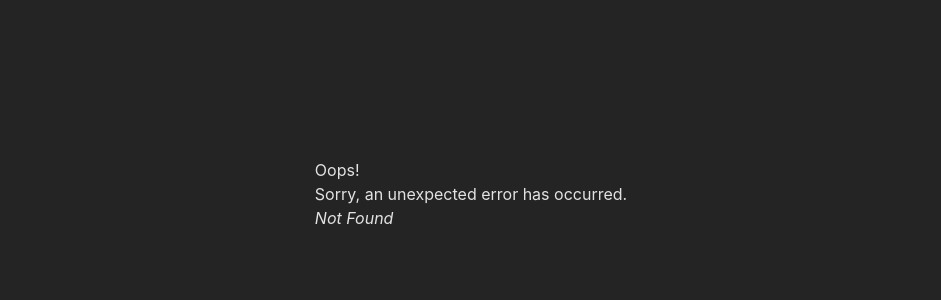
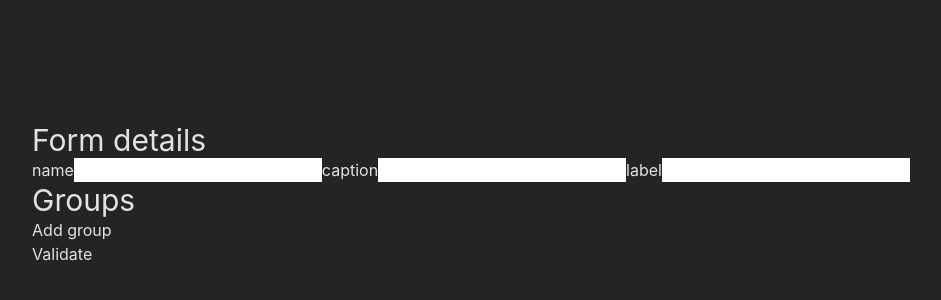
Before and after one commit to utbm/freelyforms-back, a React (Vite) app in the folder src/main/js/: page /prefab-creation in a window 1280 px wide. Before the commit this address had no page. Shown: the part 206-506 px from the top of the page, without its empty margins (169-1110 px from the left). Built offline with nearby package versions, Linux system fonts and the light colour scheme.

Commit message:
feat: minimal prefab-creation

```diff
--- a/src/main/js/package.json
+++ b/src/main/js/package.json
@@ -11,7 +11,10 @@
 		"format": "prettier --write src"
 	},
 	"dependencies": {
+		"@emotion/react": "^11.11.1",
 		"framer-motion": "^10.16.5",
+		"jotai": "^2.6.0",
+		"jotai-devtools": "^0.7.0",
 		"mobile-detect": "^1.4.5",
 		"react": "^18.2.0",
 		"react-dom": "^18.2.0",
--- /dev/null
+++ b/src/main/js/src/components/prefab-creation/BasicComponentInfo.tsx
@@ -0,0 +1,11 @@
+import { Input } from "./Input";
+
+export const BasicComponentInfo = () => {
+	return (
+		<>
+			<Input type="text" name="name" label="name" />
+			<Input type="text" name="caption" label="caption" />
+			<Input type="text" name="label" label="label" />
+		</>
+	);
+};
--- /dev/null
+++ b/src/main/js/src/components/prefab-creation/Field.tsx
@@ -0,0 +1,51 @@
+import { FC } from "react";
+import { BasicComponentInfo } from "./BasicComponentInfo";
+import { Rule } from "./Rule";
+import { prefabAtom } from "./store";
+import { useAtom } from "jotai";
+
+type FieldProps = {
+	groupIndex: number;
+	fieldIndex: number;
+};
+
+export const Field: FC<FieldProps> = (props) => {
+	const [prefab, setPrefab] = useAtom(prefabAtom);
+
+	if (!prefab.groups) {
+		return null;
+	}
+	const group = prefab.groups[props.groupIndex];
+
+	if (!group || !group.fields) {
+		return null;
+	}
+
+	const field = group.fields[props.fieldIndex];
+
+	return (
+		<div>
+			<BasicComponentInfo />
+			Rules :
+			<Rule />
+			<button
+				onClick={() => {
+					setPrefab((prefab) => ({
+						...prefab,
+						groups: prefab.groups?.map((group, gindex) => {
+							if (props.groupIndex === gindex) {
+								return {
+									...group,
+									fields: group.fields?.filter((field, findex) => props.fieldIndex !== findex),
+								};
+							}
+							return group;
+						}),
+					}));
+				}}
+			>
+				Remove field
+			</button>
+		</div>
+	);
+};
--- /dev/null
+++ b/src/main/js/src/components/prefab-creation/Group.tsx
@@ -0,0 +1,62 @@
+import { FC } from "react";
+import { Field } from "./Field";
+import { BasicComponentInfo } from "./BasicComponentInfo";
+import { useAtom } from "jotai";
+import { prefabAtom } from "./store";
+
+type GroupProps = {
+	index: number;
+};
+
+export const Group: FC<GroupProps> = (props) => {
+	const [prefab, setPrefab] = useAtom(prefabAtom);
+	if (!prefab.groups) {
+		return null;
+	}
+	const group = prefab.groups[props.index];
+
+	if (!group) {
+		return null;
+	}
+
+	return (
+		<div className="flex flex-col flex-gap2">
+			<h1 className="text-3xl">Group</h1>
+			<BasicComponentInfo />
+			<h1 className="text-3xl">Fields</h1>
+			{group.fields?.map((field, index) => <Field fieldIndex={index} groupIndex={props.index} />)}
+			<button
+				onClick={() => {
+					setPrefab((prefab) => ({
+						...prefab,
+						groups: prefab.groups?.map((group, groupIndex) => {
+							if (groupIndex === props.index) {
+								return {
+									...group,
+									fields: group.fields?.concat({
+										rules: {
+											typeRules: [{}],
+										},
+									}),
+								};
+							}
+							return group;
+						}),
+					}));
+				}}
+			>
+				Add field
+			</button>
+			<button
+				onClick={() => {
+					setPrefab((prefab) => ({
+						...prefab,
+						groups: prefab.groups?.filter((group, groupIndex) => groupIndex !== props.index),
+					}));
+				}}
+			>
+				Remove group
+			</button>
+		</div>
+	);
+};
--- /dev/null
+++ b/src/main/js/src/components/prefab-creation/Input.tsx
@@ -0,0 +1,16 @@
+import { FC } from "react";
+
+export const Input: FC<{
+	type: React.JSX.IntrinsicElements["input"]["type"];
+	name: string;
+	label: string;
+}> = ({ name, type }) => {
+	return (
+		<>
+			<label>
+				{name}
+				<input type={type} name={name} />
+			</label>
+		</>
+	);
+};
--- /dev/null
+++ b/src/main/js/src/components/prefab-creation/Rule.tsx
@@ -0,0 +1,19 @@
+import { FC } from "react";
+import { Input } from "./Input";
+
+export const Rule: FC = () => {
+	return (
+		<div>
+			<select name="inputType" id="inputType">
+				<option value="">--Please choose an option--</option>
+				<option value="text">Text</option>
+				<option value="number">Number</option>
+				<option value="date">Date</option>
+				<option value="binary">Select binary</option>
+				<option value="multiple">Multiple choice</option>
+			</select>
+			<Input type="checkbox" label="hidden" name="Optional" />
+			<Input type="checkbox" label="hidden" name="Hidden" />
+		</div>
+	);
+};
--- /dev/null
+++ b/src/main/js/src/components/prefab-creation/store.ts
@@ -0,0 +1,13 @@
+import { atom } from "jotai";
+import { Schemas } from "../../apiClient/client";
+
+export const prefabAtom = atom<Schemas.Prefab>({
+	_id: {
+		date: "",
+		timestamp: 0,
+	},
+	caption: "",
+	groups: [],
+	label: "",
+	name: "",
+});
--- a/src/main/js/src/main.tsx
+++ b/src/main/js/src/main.tsx
@@ -2,10 +2,12 @@ import React from "react";
 import ReactDOM from "react-dom/client";
 import { createBrowserRouter, RouterProvider } from "react-router-dom";
 import { createApiClient } from "./apiClient/client";
+import { DevTools } from "jotai-devtools";
 
 import "./index.css";
 import Home from "./pages/Home";
 import FourOFour from "./pages/404";
+import { PrefabCreation } from "./pages/prefabCreation";
 
 export const apiclient = createApiClient(
 	(method, url, params) =>
@@ -25,6 +27,11 @@ const router = createBrowserRouter([
 		element: <Home />,
 		errorElement: <FourOFour />,
 	},
+	{
+		path: "/prefab-creation",
+		element: <PrefabCreation />,
+		errorElement: <FourOFour />,
+	},
 ]);
 
 const root = document.getElementById("root");
@@ -35,6 +42,7 @@ if (!root) {
 
 ReactDOM.createRoot(root).render(
 	<React.StrictMode>
+		<DevTools />
 		<RouterProvider router={router} />
 	</React.StrictMode>,
 );
--- /dev/null
+++ b/src/main/js/src/pages/prefabCreation.tsx
@@ -0,0 +1,59 @@
+import { apiclient } from "../main";
+import { BasicComponentInfo } from "../components/prefab-creation/BasicComponentInfo";
+import { Group } from "../components/prefab-creation/Group";
+import { useAtom } from "jotai";
+import { prefabAtom } from "../components/prefab-creation/store";
+
+export const PrefabCreation = () => {
+	const [prefab, setPrefab] = useAtom(prefabAtom);
+
+	const addInput = () => {
+		setPrefab({
+			...prefab,
+			groups: [
+				{
+					fields: [
+						{
+							rules: {
+								typeRules: [{}],
+							},
+						},
+					],
+				},
+			],
+		});
+	};
+
+	const sendPrefab = () => {
+		console.log("Sending prefab");
+		apiclient.post("/api/prefabs", {
+			body: prefab,
+		});
+	};
+
+	return (
+		<div className="flex-col gap-2" onSubmit={sendPrefab}>
+			<div>
+				<h2 className="text-3xl">Form details</h2>
+				<BasicComponentInfo />
+			</div>
+			<div>
+				<h2 className="text-3xl">Groups</h2>
+				{prefab.groups?.map((group, index) => <Group index={index} />)}
+				<button
+					onClick={() => {
+						setPrefab((prefab) => ({
+							...prefab,
+							groups: prefab.groups?.concat({
+								fields: [],
+							}),
+						}));
+					}}
+				>
+					Add group
+				</button>
+			</div>
+			<button type="submit"> Validate</button>
+		</div>
+	);
+};
```
Also changed, not shown: src/main/js/.eslintrc.yaml, 2 other files (tests, documents, lock files or other folders).
